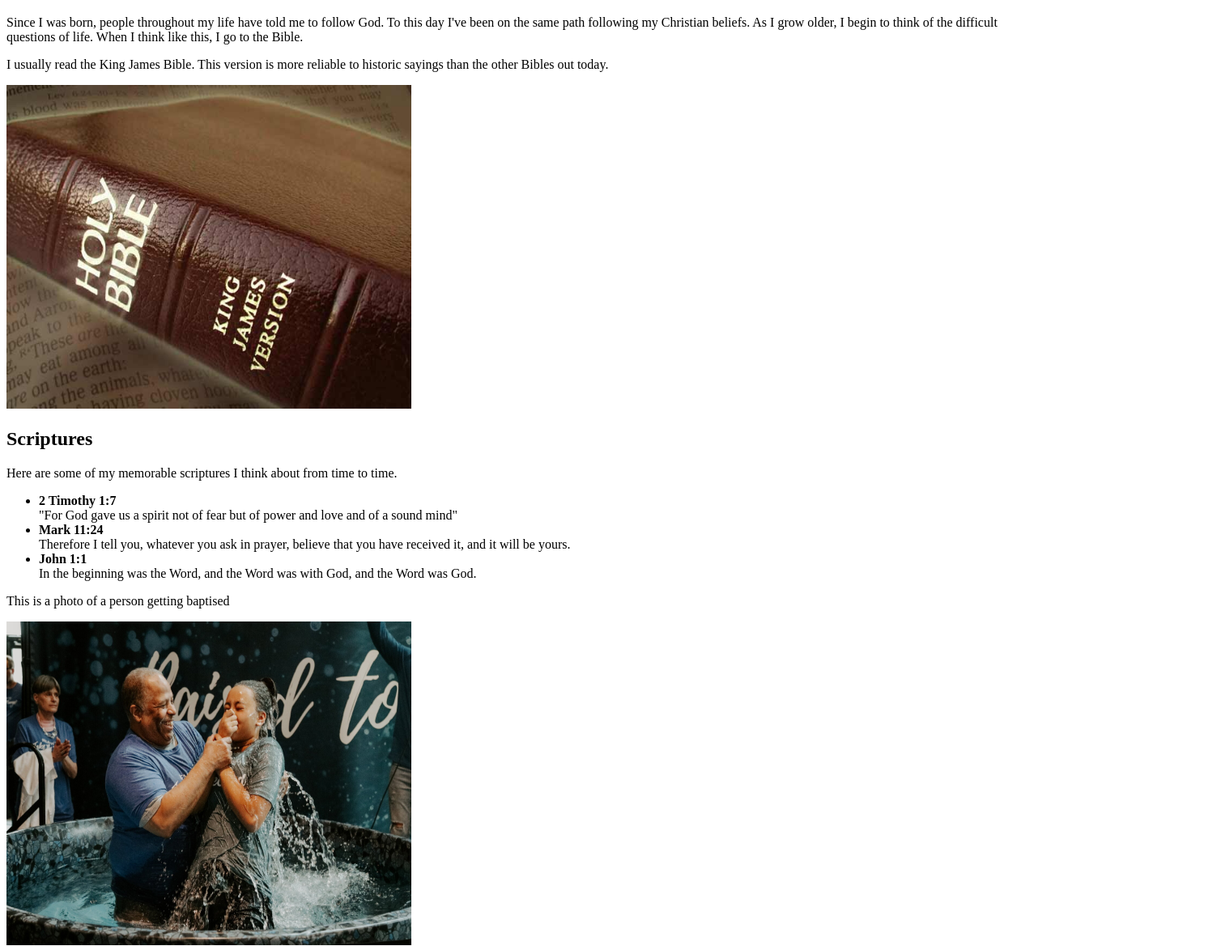
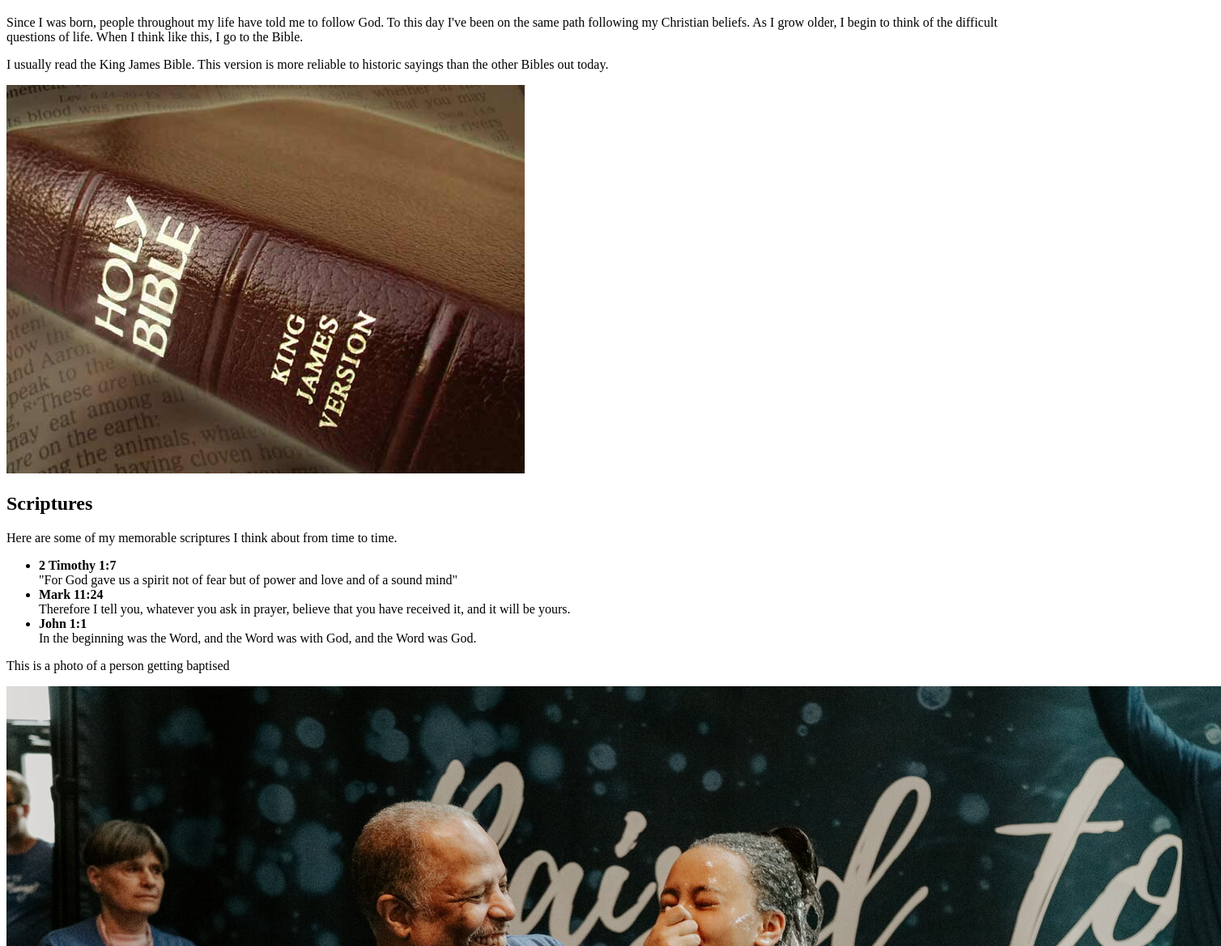
Before and after one commit to Bpadilla18/Project-1, a plain HTML site: page page-3.html in a window 1280 px wide. Shown: the part 131-1300 px from the top of the page at 81% size, 1508 px wide, since content can reach past the window. Drawn offline with Linux system fonts and the light colour scheme.

Commit message:
Update page-3.html

```diff
--- a/page-3.html
+++ b/page-3.html
@@ -17,7 +17,7 @@
   <h1>A Follower Of Christ</h1>
     <p>Since I was born, people throughout my life have told me to follow God. To this day I've been on the same path following my Christian beliefs. As I grow older, I begin to think of the difficult questions of life. When I think like this, I go to the Bible.<p>
     <p>I usually read the King James Bible. This version is more reliable to historic sayings than the other Bibles out today.</p>
- <img src="KJV-web.png" alt="bible saying, Holy Bible King James Version" width="500" height="400">
+ <img src="KJV-web.png" alt="bible saying, Holy Bible King James Version">
  <h2>Scriptures</h2>
    <p>Here are some of my memorable scriptures I think about from time to time.</p>
      <ul>
@@ -29,6 +29,6 @@
 	   <div>In the beginning was the Word, and the Word was with God, and the Word was God.</div></li>
      </ul>
   <p>This is a photo of a person getting baptised</p>
-  <img src="baptism-header.png" alt="A person getting baptised in a body of water" width="500" height="400">
+  <img src="baptism-header.png" alt="A person getting baptised in a body of water">
 </body>
 </html>
```
